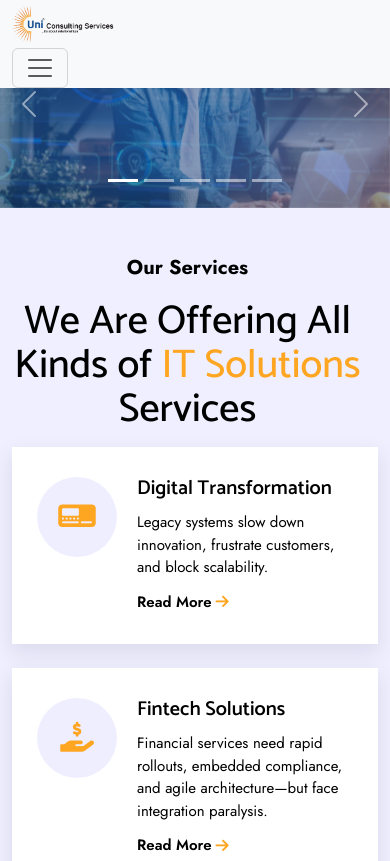
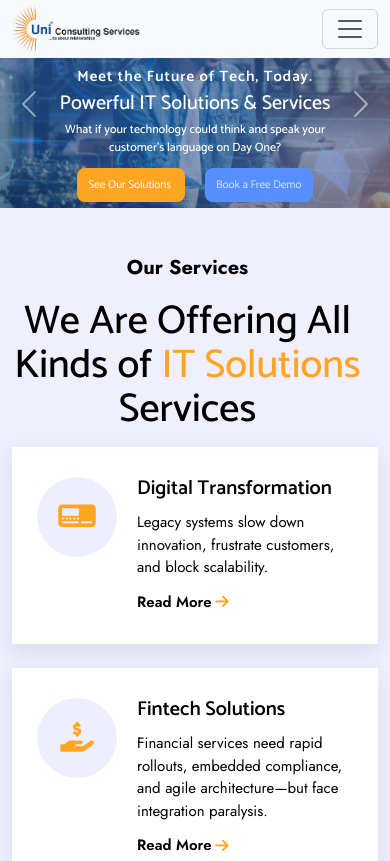
Before and after one commit to khanbmss/uniconsultingservices, a plain HTML site: page index.html in a window 390 px wide. Shown: the top 861 px of the page. Drawn offline with nearby package versions, Linux system fonts and the light colour scheme.

Commit message:
carousal responsive

```diff
--- a/assets/scss/buttons.scss
+++ b/assets/scss/buttons.scss
@@ -38,6 +38,10 @@
         background-color: var(--bs-btn-active-bg) !important;
         border-color: var(--bs-btn-active-border-color) !important;
     }
+     @media (max-width: 576px) and (max-width: 767px) {
+            padding: 0.5rem 0.7rem;
+          font-size: 0.7rem;
+        }
 }
 .btn-secondaryUNI {
     color: var(--color-resolution-blue-100) !important; // Added !important to ensure override
@@ -58,7 +62,12 @@
         background-color: var(--bs-btn-active-bg) !important;
         border-color: var(--bs-btn-active-border-color) !important;
     }
+     @media (max-width: 576px) and (max-width: 767px) {
+            padding: 0.5rem 0.7rem;
+          font-size: 0.7rem;
+        }
 }
+
 .navbar {
     padding: 0px;
 }
@@ -213,4 +222,14 @@
 .carousel-caption{
     top: 5rem;
     bottom: 1.25rem !important;
+     @media (max-width: 576px) and (max-width: 767px) {
+          top: 1rem;
+        bottom: 0.25rem !important;
+    }
 }
+
+.navbar-brand{
+     @media (max-width: 576px) and (max-width: 767px) {
+                     width: 72%;
+            }
+}
--- a/assets/scss/styles.scss
+++ b/assets/scss/styles.scss
@@ -59,13 +59,16 @@ img, svg {
 
 .logoTop{
     width: 30%;
+    @media (max-width: 576px) and (max-width: 767px) {
+        width: 50%;
+    }
 }
 
 
 .sliderContent{
     margin-top: 5rem;
     @media (max-width: 576px) and (max-width: 767px) {
-        margin-top: 1rem;
+        margin-top: 2rem;
     }
     h4{
         color: var(--white-color);
@@ -73,13 +76,18 @@ img, svg {
         font-weight: 600;
         letter-spacing: 1px;
         margin-bottom: 2rem;
+         @media (max-width: 576px) and (max-width: 767px) {
+            font-size: 15px;
+            margin-bottom: 0.4rem;
+        }
     }
     h2{
         color: var(--white-color);
         font-size: 60px;
         margin: 3rem 0;
          @media (max-width: 576px) and (max-width: 767px) {
-            font-size: 50px;
+            font-size: 20px;
+                margin: 0.3rem 0;
         }
     }
     p{
@@ -87,6 +95,10 @@ img, svg {
         margin-bottom: 4rem;
         font-size: 18px;
         font-weight: 500;
+        @media (max-width: 576px) and (max-width: 767px) {
+            font-size: 12px;
+                margin-bottom: 1rem;
+        }
     }
 }
 
--- a/index.html
+++ b/index.html
@@ -71,16 +71,16 @@
 
            <div id="carouselExampleIndicators" class="carousel slide">
                 <div class="carousel-indicators">
-                    <button type="button" data-bs-target="#carouselExampleIndicators" data-bs-slide-to="0" class="active" aria-current="true" aria-label="Slide 1"></button>
-                    <button type="button" data-bs-target="#carouselExampleIndicators" data-bs-slide-to="1" aria-label="Slide 2"></button>
-                    <button type="button" data-bs-target="#carouselExampleIndicators" data-bs-slide-to="2" aria-label="Slide 3"></button>
-                    <button type="button" data-bs-target="#carouselExampleIndicators" data-bs-slide-to="3" aria-label="Slide 4"></button>
-                    <button type="button" data-bs-target="#carouselExampleIndicators" data-bs-slide-to="4" aria-label="Slide 5"></button>
+                    <button type="button" data-bs-target="#carouselExampleIndicators" data-bs-slide-to="0" class="active d-none d-md-block" aria-current="true" aria-label="Slide 1"></button>
+                    <button type="button" data-bs-target="#carouselExampleIndicators" data-bs-slide-to="1" class="d-none d-md-block" aria-label="Slide 2"></button>
+                    <button type="button" data-bs-target="#carouselExampleIndicators" data-bs-slide-to="2" class="d-none d-md-block" aria-label="Slide 3"></button>
+                    <button type="button" data-bs-target="#carouselExampleIndicators" data-bs-slide-to="3" class="d-none d-md-block" aria-label="Slide 4"></button>
+                    <button type="button" data-bs-target="#carouselExampleIndicators" data-bs-slide-to="4" class="d-none d-md-block" aria-label="Slide 5"></button>
                 </div>
                 <div class="carousel-inner">
                     <div class="carousel-item active">
                         <img src="assets/images/indexSlider-01.jpg" class="d-block w-100" alt="Uni Consulting Services LLC">
-                        <div class="content sliderContent carousel-caption d-none d-md-block">
+                        <div class="content sliderContent carousel-caption d-md-block">
                             <h4 class="" data-aos="fade-left">
                                 Meet the Future of Tech, Today.</h4>
                             <h2 class="" data-aos="fade-up">
@@ -96,7 +96,7 @@
                     </div>
                     <div class="carousel-item">
                         <img src="assets/images/indexSlider-02.jpg" class="d-block w-100" alt="Uni Consulting Services LLC">
-                         <div class="content sliderContent carousel-caption d-none d-md-block">
+                         <div class="content sliderContent carousel-caption d-md-block">
                             <h4 class="" data-aos="fade-left">
                                 Seamless Banking Experiences</h4>
                             <h2 class="" data-aos="fade-up">
@@ -112,7 +112,7 @@
                     </div>
                     <div class="carousel-item">
                         <img src="assets/images/indexSlider-03.jpg" class="d-block w-100" alt="Uni Consulting Services LLC">
-                         <div class="content sliderContent carousel-caption d-none d-md-block">
+                         <div class="content sliderContent carousel-caption d-md-block">
                             <h4 class="" data-aos="fade-left">
                                 End-to-End Mobile Solutions</h4>
                             <h2 class="" data-aos="fade-up">
@@ -128,7 +128,7 @@
                     </div>
                     <div class="carousel-item">
                         <img src="assets/images/indexSlider-04.jpg" class="d-block w-100" alt="Uni Consulting Services LLC">
-                         <div class="content sliderContent carousel-caption d-none d-md-block">
+                         <div class="content sliderContent carousel-caption d-md-block">
                             <h4 class="" data-aos="fade-left">
                                 Cyber Security</h4>
                             <h2 class="" data-aos="fade-up">
@@ -144,7 +144,7 @@
                     </div>
                     <div class="carousel-item">
                         <img src="assets/images/indexSlider-05.jpg" class="d-block w-100" alt="Uni Consulting Services LLC">
-                         <div class="content sliderContent carousel-caption d-none d-md-block">
+                         <div class="content sliderContent carousel-caption d-md-block">
                             <h4 class="" data-aos="fade-left">
                                 Scalable Infrastructure</h4>
                             <h2 class="" data-aos="fade-up">
@@ -169,49 +169,6 @@
                     <span class="visually-hidden">Next</span>
                 </button>
             </div>
-
-        <!-- Slider Section -->
-        <!-- <section class="slider">
-            <div class="slide active" style="background-image: url('assets/images/slider01.jpg');">
-                <div class="slide-content">
-                    <div class="content sliderContent">
-                        <h4 class="" data-aos="fade-left">
-                            Meet the Future of Tech, Today.</h4>
-                        <h2 class="" data-aos="fade-up">
-                            Powerful IT Solutions &amp; Services</h2>
-                        <p class="" data-aos="fade-down">
-                            What if your technology could think and speak your customer’s language on
-                            Day One?</p>
-                        <div class="h-button">
-                            <a class="btn-primaryUNI btn-lg" href="#" data-aos="fade-right">See Our Solutions </a>
-                            <a class="btn-secondaryUNI btn-lg" href="#" data-aos="fade-left">Book a Free Demo </a>
-
-                        </div>
-                    </div>
-                </div>
-            </div>
-            <div class="slide" style="background-image: url('assets/images/slider02.jpg');">
-                <div class="slide-content">
-                    <div class="content sliderContent">
-                        <h4 class="" data-aos="fade-left">
-                            Meet the Future of Tech, Today.</h4>
-                        <h2 class="" data-aos="fade-up">
-                            Powerful IT Solutions &amp; Services</h2>
-                        <p class="" data-aos="fade-down">
-                            What if your technology could think and speak your customer’s language on
-                            Day One?</p>
-                        <div class="h-button">
-                            <a class="btn-primaryUNI btn-lg" href="#" data-aos="fade-right">See Our Solutions </a>
-                            <a class="btn-secondaryUNI btn-lg" href="#" data-aos="fade-left">Book a Free Demo </a>
-
-                        </div>
-                    </div>
-                </div>
-            </div>
-
-        </section> -->
-
-
 
         <!-- Services Section -->
         <section id="services" class="py-5 servicesSections">
```
Also changed, not shown: assets/scss/buttons.css, assets/scss/styles.css, 2 other files.
